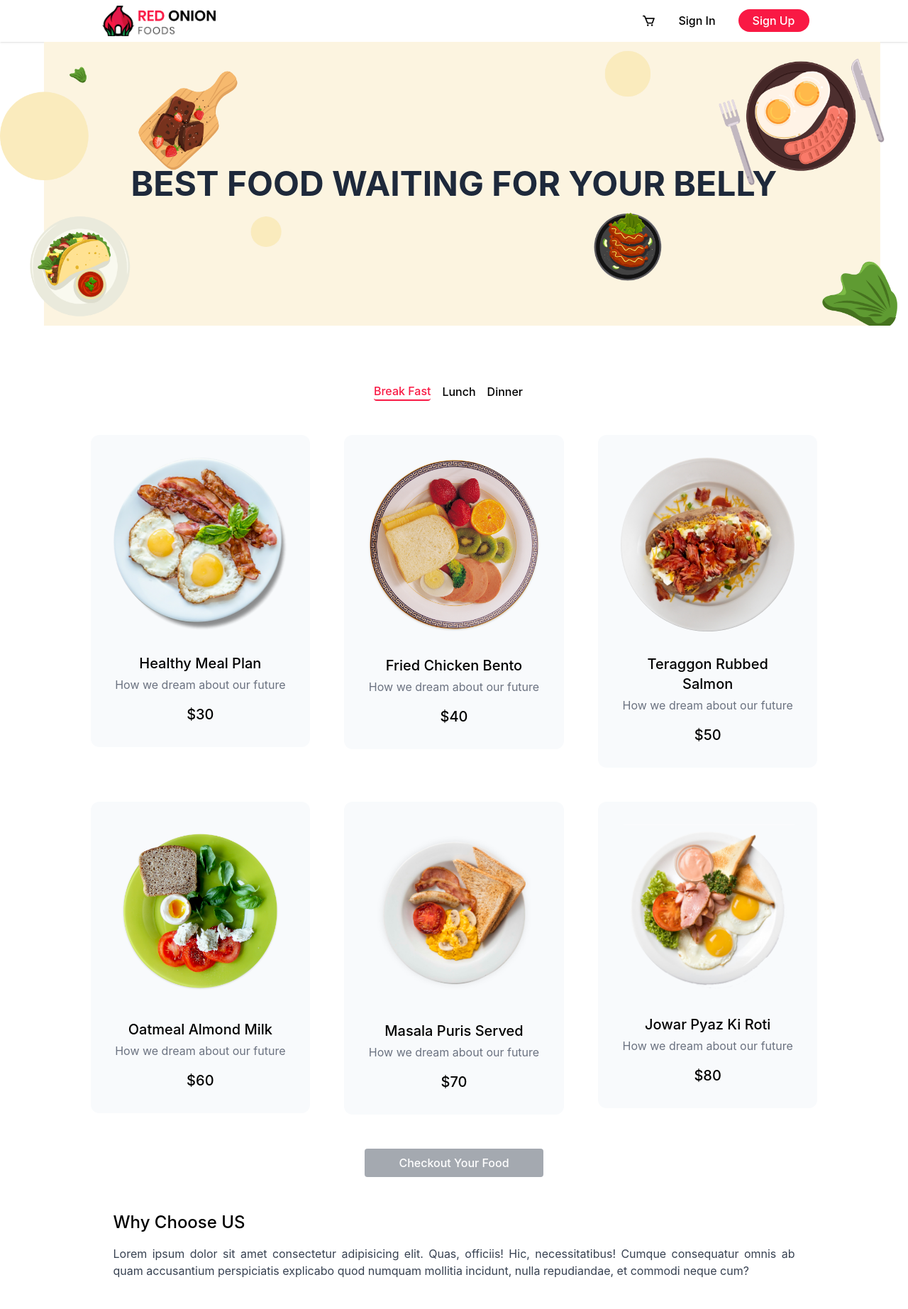
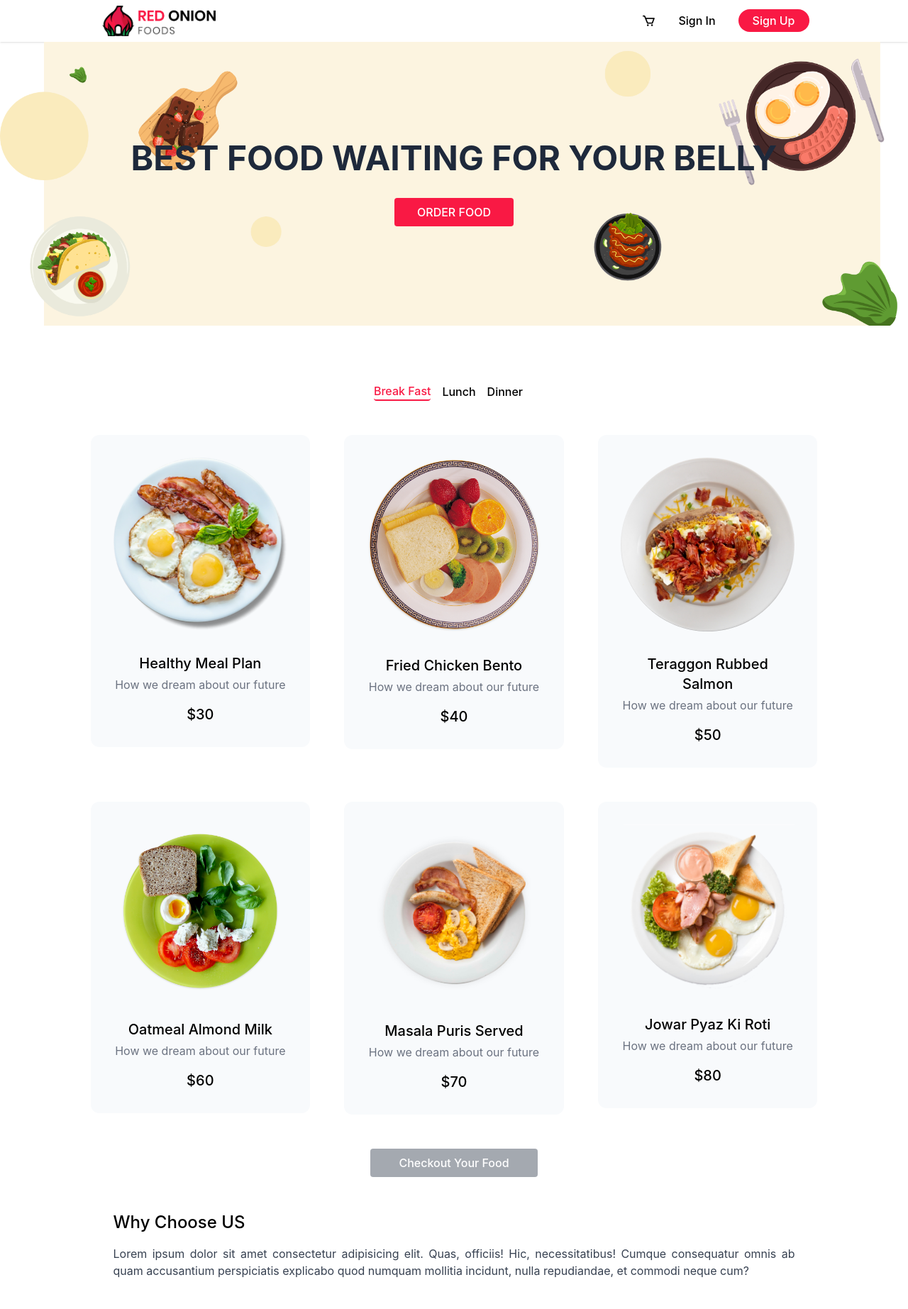
Before and after one commit to shaonlimit/restaurant-ecommerce, a React (Create React App) app: page / in a window 1280 px wide. Shown: the top 1845 px of the page at 71% size. Built offline with nearby package versions, Linux system fonts and the light colour scheme.

Commit message:
shop page added

```diff
--- a/src/App.js
+++ b/src/App.js
@@ -3,6 +3,7 @@ import Home from './components/home_page/Home';
 import Navbar from './components/Navbar/Navbar';
 import PrivateOutlet from './components/private_outlet/PrivateOutlet';
 import Shipping from './components/shipping_page/Shipping';
+import Shop from './components/Shop/Shop';
 import SignInPage from './components/Sign_page/SignInPage';
 import SignUpPage from './components/Sign_page/SignUpPage';
 import SingleProductView from './components/single_product_view/SingleProductView';
@@ -16,6 +17,7 @@ function App() {
         <Route path='/sign-up' element={<SignUpPage />} />
         <Route path='/sign-in' element={<SignInPage />} />
         <Route path='/item/:id' element={<SingleProductView />} />
+        <Route path='/shop' element={<Shop />} />
 
         <Route path='/*' element={<PrivateOutlet />}>
           <Route path='shipping' element={<Shipping />} />
--- /dev/null
+++ b/src/components/Shop/Shop.jsx
@@ -0,0 +1,24 @@
+import React from 'react';
+import FoodMenuItem from '../home_page/FoodMenuItem';
+import { MenuItem } from '../../JSON_data/MenuItem';
+
+const Shop = () => {
+  function shuffleArray(array) {
+    for (var i = array.length - 1; i > 0; i--) {
+      var j = Math.floor(Math.random() * (i + 1));
+      var temp = array[i];
+      array[i] = array[j];
+      array[j] = temp;
+    }
+  }
+  shuffleArray(MenuItem);
+  return (
+    <div className='container mt-12 grid grid-cols-1 gap-12 mx-auto md:grid md:grid-cols-2 lg:grid lg:grid-cols-3 mb-8'>
+      {MenuItem.map((item, index) => (
+        <FoodMenuItem key={index} item={item} />
+      ))}
+    </div>
+  );
+};
+
+export default Shop;
--- a/src/components/home_page/Header.js
+++ b/src/components/home_page/Header.js
@@ -1,4 +1,5 @@
 import React from 'react';
+import { Link } from 'react-router-dom';
 import backgroundImage from '../../images/bannerbackground.png';
 
 const Header = () => {
@@ -13,6 +14,13 @@ const Header = () => {
       <h1 className=' text-slate-800 font-bold uppercase text-center lg:text-5xl md:text-4xl sm:text-3xl'>
         Best food waiting for your belly
       </h1>
+
+      <Link to='/shop'>
+        <button className='inline-block p-2 px-8  bg-primary-color rounded w-full text-white font-medium mt-8'>
+          ORDER FOOD
+        </button>
+      </Link>
+
       {/* <div className='w-2/5 md:relative'>
         <input
           type='text'
--- a/src/components/home_page/Home.js
+++ b/src/components/home_page/Home.js
@@ -42,10 +42,10 @@ const Home = ({ cart }) => {
       {showLunch && <Lunch />}
 
       {showDinner && <Dinner />}
-      <div className='flex justify-center mt-12 w-1/5 mx-auto'>
+      <div className='flex justify-center mt-12 w-4/5 mx-auto'>
         <Link to='/shipping'>
           <button
-            className={`inline-block p-2 px-12 ${
+            className={`inline-block p-2 px-10 ${
               cart.length === 0
                 ? 'bg-gray-600 opacity-50 cursor-not-allowed'
                 : ' bg-primary-color'
```
